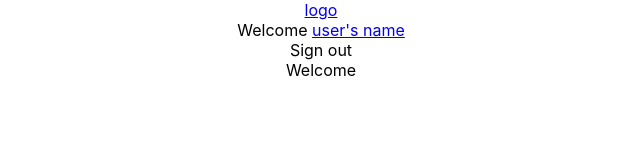
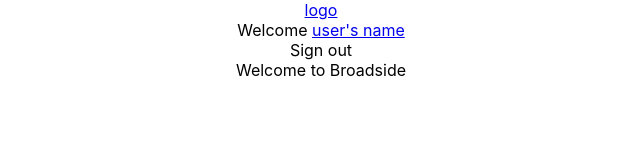
Before and after one commit to kalikokalikova/broadside, a React (Create React App) app in the folder frontend/: page / in a window 1280 px wide. Shown: the top 160 px of the page, without its empty margins (319-959 px from the left). Built offline with nearby package versions, Linux system fonts and the light colour scheme.

Commit message:
change name to landing page

```diff
--- a/frontend/src/App.js
+++ b/frontend/src/App.js
@@ -2,7 +2,7 @@
 import Navbar from "./components/Navbar";
 import Wall from "./pages/Wall";
 import { BrowserRouter as Router, Route, Routes } from "react-router-dom";
-import Welcome from "./pages/Welcome";
+import Landing from "./pages/Landing";
 import Account from "./pages/Account";
 import FlyerFormPage from "./pages/FlyerFormPage";
 import FlyerPage from "./pages/FlyerPage";
@@ -14,7 +14,7 @@
         <Navbar />
         <div className="content">
           <Routes>
-            <Route path="/" element={<Welcome />} />
+            <Route path="/" element={<Landing />} />
             <Route path="/wall" element={<Wall />} />
             <Route path="/account" element={<Account />} />
             <Route path="/flyers/:id" element={<FlyerPage />} />
--- /dev/null
+++ b/frontend/src/pages/Landing.js
@@ -0,0 +1,5 @@
+import React from "react";
+
+export default function Landing() {
+  return <div>Welcome to Broadside</div>;
+}
--- a/frontend/src/pages/Welcome.js
+++ /dev/null
@@ -1,5 +0,0 @@
-import React from "react";
-
-export default function Welcome() {
-  return <div>Welcome</div>;
-}
```
